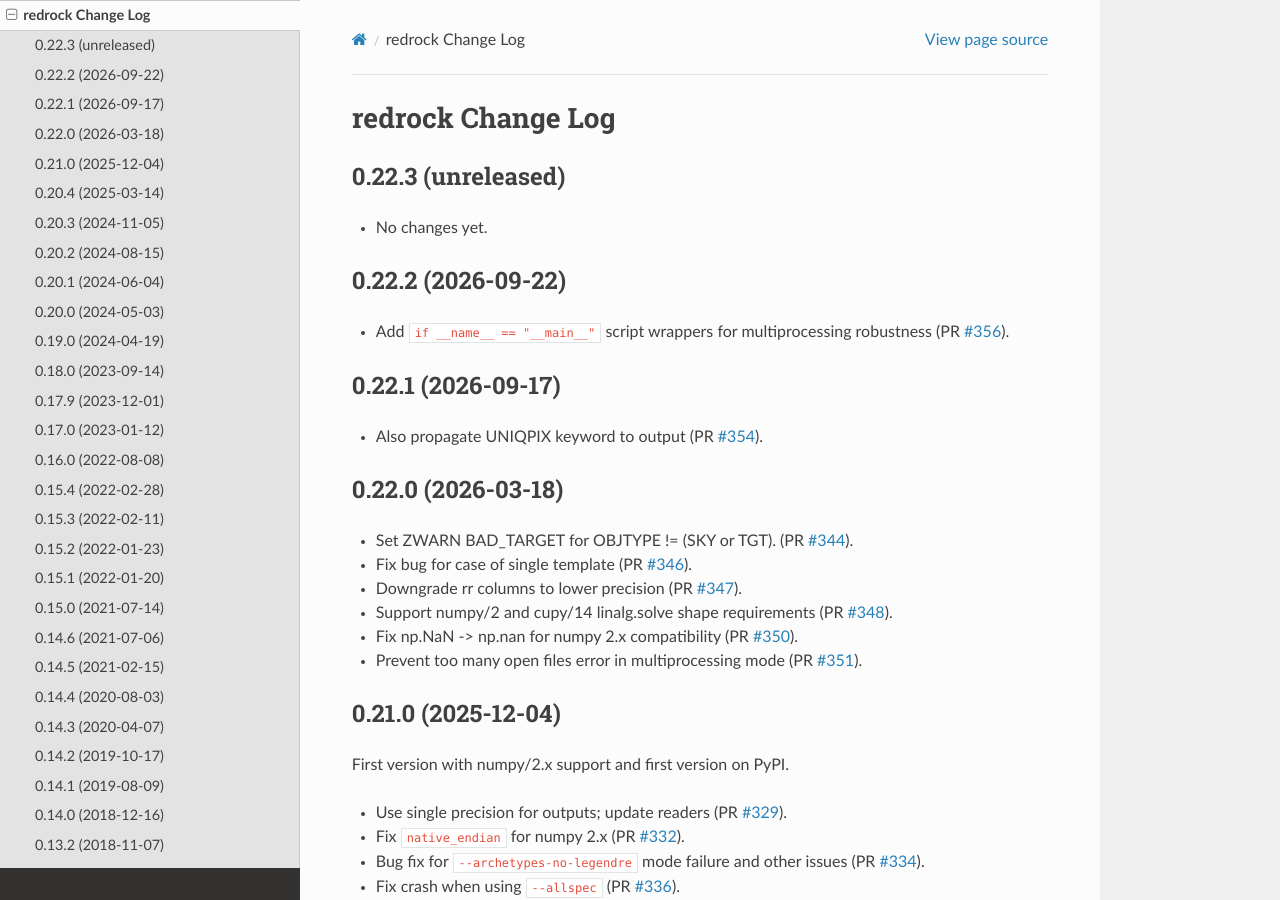
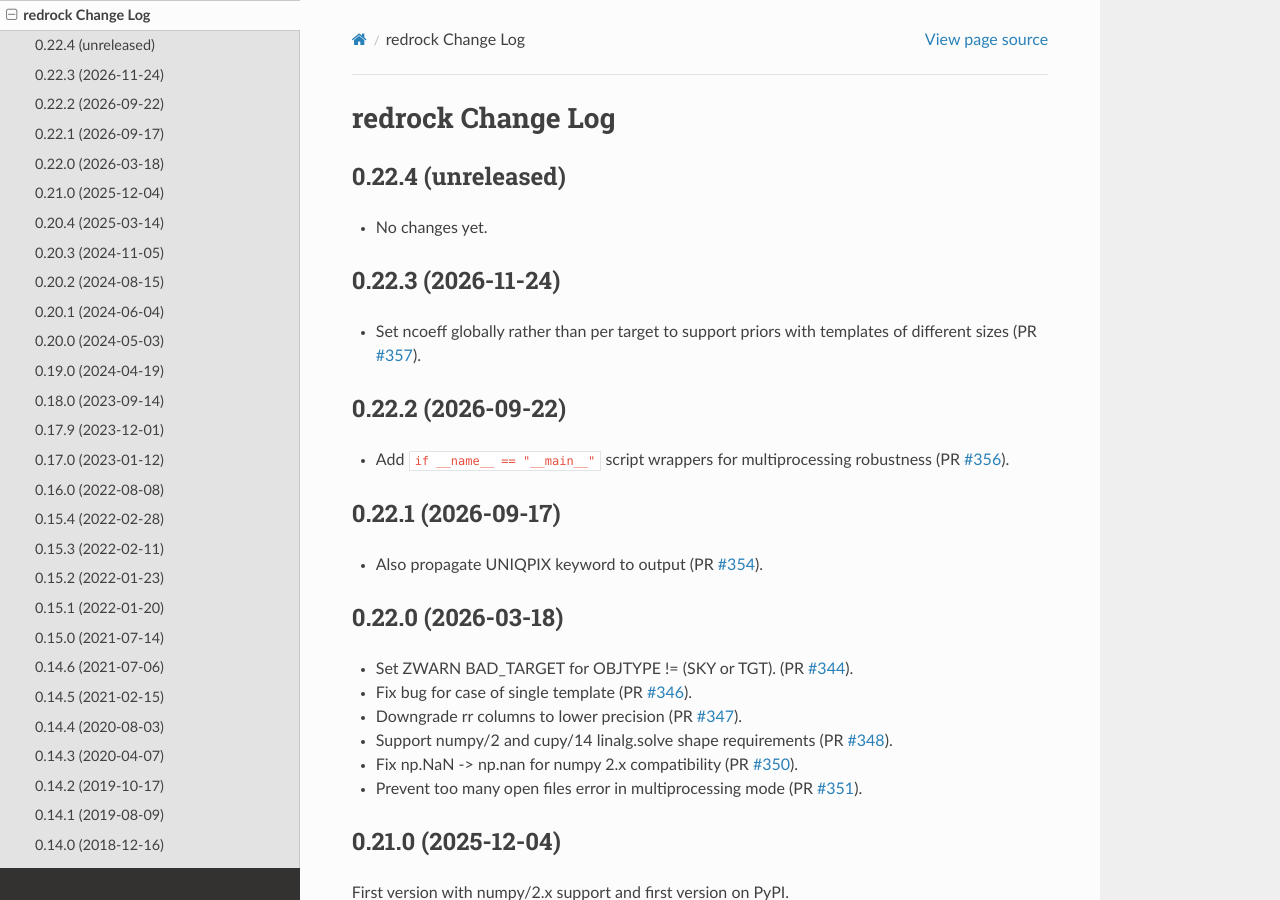
Before and after one commit to desihub/redrock, a Sphinx documentation site: the page built from doc/changes.rst, in a window 1280 px wide and 900 px high. Built offline with Sphinx 7.4.7 and the Read the Docs theme 3.1.0, drawn with Linux system fonts in a browser that asks for light colours.

Commit message:
update release notes and version for redrock/0.22.3

```diff
--- a/doc/changes.rst
+++ b/doc/changes.rst
@@ -2,10 +2,18 @@
 redrock Change Log
 ==================
 
-0.22.3 (unreleased)
+0.22.4 (unreleased)
 -------------------
 
 * No changes yet.
+
+0.22.3 (2026-11-24)
+-------------------
+
+* Set ncoeff globally rather than per target to support priors with
+  templates of different sizes (PR `#357`_).
+
+.. _`#357`: https://github.com/desihub/redrock/pull/357
 
 0.22.2 (2026-09-22)
 -------------------
--- a/py/redrock/_version.py
+++ b/py/redrock/_version.py
@@ -1 +1 @@
-__version__ = '0.22.2.post1195'
+__version__ = '0.22.3'
```
